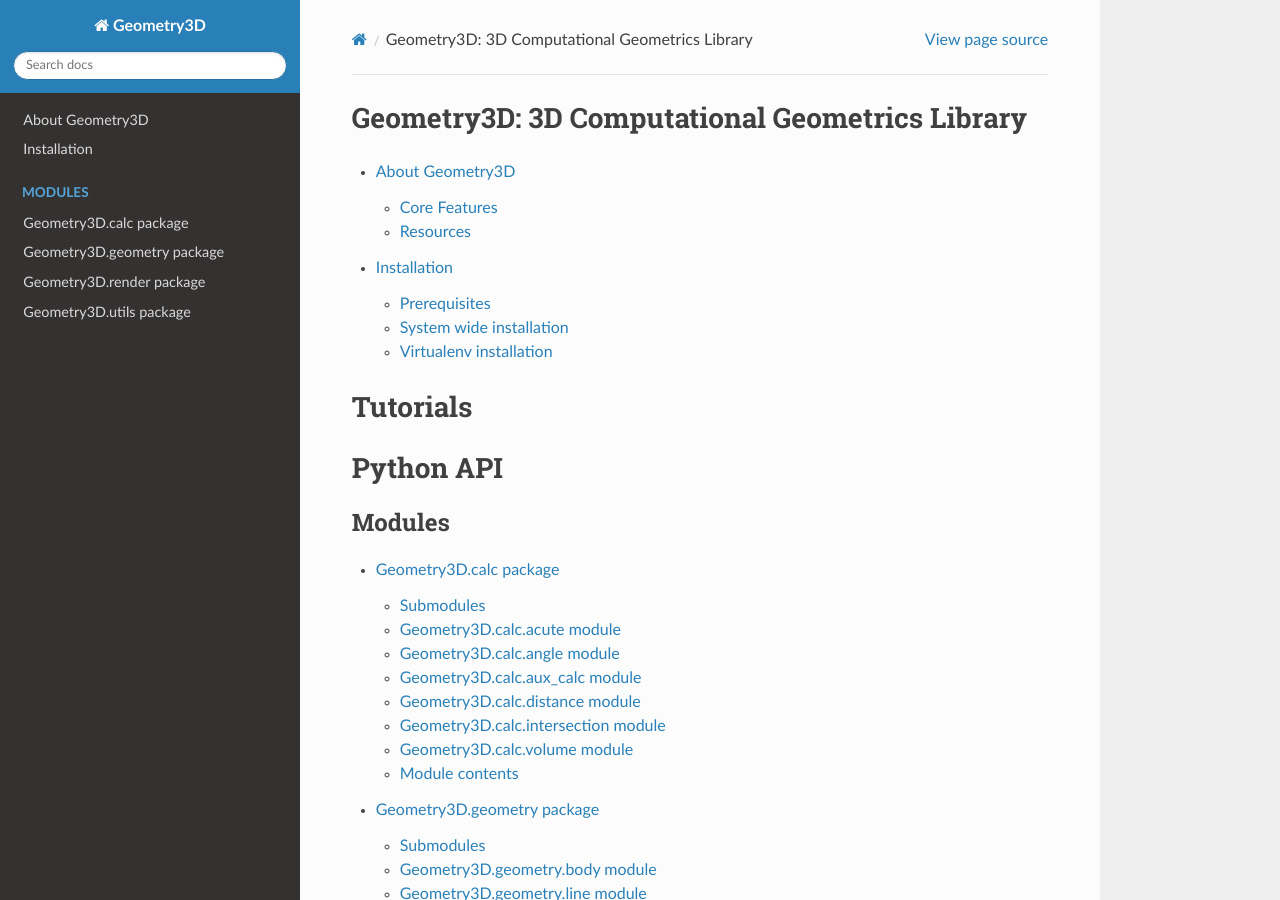
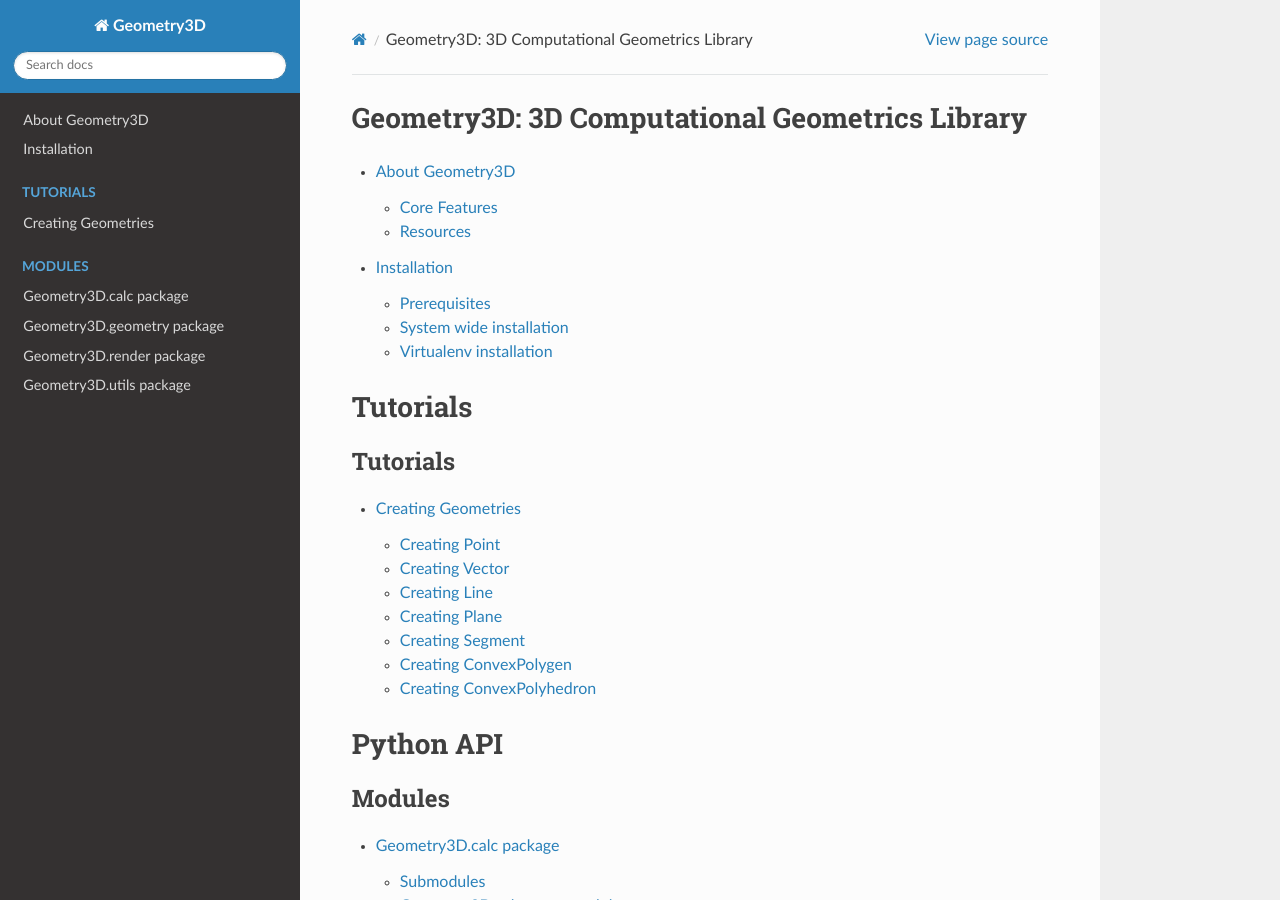
Before and after one commit to GouMinghao/Geometry3D, a Sphinx documentation site: the page built from doc/source/index.rst, in a window 1280 px wide and 900 px high. Built offline with Sphinx 7.4.7 and the Read the Docs theme 2.0.0, drawn with Linux system fonts in a browser that asks for light colours; part of the change alters nothing that is shown.

Commit message:
add creating doc

```diff
--- /dev/null
+++ b/doc/source/example_create.rst
@@ -0,0 +1,215 @@
+Creating Geometries
+===================
+
+Creating Point
+--------------
+
+Creating a Point using three cordinates::
+
+    >>> from Geometry3D import *
+    >>> pa = Point(1,2,3)
+    >>> pa
+    Point(1, 2, 3)
+
+Creating a Point using a list of coordinates::
+
+    >>> pb = Point([2,4,3])
+    >>> pb
+    Point(2, 4, 3)
+
+Specifically, special Point can be created using class function::
+
+    >>> o = origin()
+    >>> o
+    Point(0, 0, 0)
+
+Creating Vector
+---------------
+
+Creating a Vector using three cordinates::
+
+    >>> from Geometry3D import *
+    >>> va = Vector(1,2,3)
+    >>> va
+    Vector(1, 2, 3)
+
+Creating a Vector using two Points::
+
+    >>> pa = Point(1,2,3)
+    >>> pb = Point(2,3,1)
+    >>> vb = Vector(pa,pb)
+    >>> vb
+    Vector(1, 1, -2)
+
+Creating a Vector using a list of coordinates::
+
+    >>> vc = Vector([1,2,4])
+    >>> vc
+    Vector(1, 2, 4)
+
+Specifically, special Vectors can be created using class functions::
+
+    >>> x_unit_vector()
+    Vector(1, 0, 0)
+    >>> y_unit_vector()
+    Vector(0, 1, 0)
+    >>> z_unit_vector()
+    Vector(0, 0, 1)
+
+Creating Line
+-------------
+
+Creating Line using two Points::
+
+    >>> from Geometry3D import *
+    >>> pa = Point(1,2,3)
+    >>> pb = Point(2,3,1)
+    >>> l = Line(pa,pb)
+    >>> l
+    Line(sv=Vector(1, 2, 3),dv=Vector(1, 1, -2))
+
+Creating Line using two Vectors::
+
+    >>> va = Vector(1,2,3)
+    >>> vb = Vector(-1,-2,-1)
+    >>> l = Line(va,vb)
+    >>> l
+    Line(sv=Vector(1, 2, 3),dv=Vector(-1, -2, -1))
+
+Creating Line using a Point and a Vector::
+
+    Line(sv=Vector(1, 2, 3),dv=Vector(-1, -2, -1))
+    >>> pa = Point(2,6,-2)
+    >>> v = Vector(2,0,4)
+    >>> l = Line(pa,v)
+    >>> l
+    Line(sv=Vector(2, 6, -2),dv=Vector(2, 0, 4))
+
+Specifically, special Lines can be created using class functions::
+
+    >>> x_axis()
+    Line(sv=Vector(0, 0, 0),dv=Vector(1, 0, 0))
+    >>> y_axis()
+    Line(sv=Vector(0, 0, 0),dv=Vector(0, 1, 0))
+    >>> z_axis()
+    Line(sv=Vector(0, 0, 0),dv=Vector(0, 0, 1))
+
+Creating Plane
+--------------
+
+Creating Plane using three Points::
+
+    >>> from Geometry3D import *
+    >>> p1 = origin()
+    >>> p2 = Point(1,0,0)
+    >>> p3 = Point(0,1,0)
+    >>> p = Plane(p1,p2,p3)
+    >>> p
+    Plane(Point(0, 0, 0), Vector(0, 0, 1))
+
+Creating Plane using a Point and two Vectors::
+
+    >>> p1 = origin()
+    >>> v1 = x_unit_vector()
+    >>> v2 = z_unit_vector()
+    >>> p = Plane(p1,v1,v2)
+    >>> p
+    Plane(Point(0, 0, 0), Vector(0, -1, 0))
+
+Creating Plane using a Point and a Vector::
+
+    >>> p1 = origin()
+    >>> p = Plane(p1,Vector(1,1,1))
+    >>> p
+    Plane(Point(0, 0, 0), Vector(1, 1, 1))
+
+Creating Plane using four parameters::
+
+    # Plane(a, b, c, d):
+    # Initialise a plane given by the equation
+    # ax1 + bx2 + cx3 = d (general form).
+    >>> p = Plane(1,2,3,4)
+    >>> p
+    Plane(Point(-1.0, 1.0, 1.0), Vector(1, 2, 3))
+
+Specifically, special Planes can be created using class functions::
+
+    >>> xy_plane()
+    Plane(Point(0, 0, 0), Vector(0, 0, 1))
+    >>> yz_plane()
+    Plane(Point(0, 0, 0), Vector(1, 0, 0))
+    >>> xz_plane()
+    Plane(Point(0, 0, 0), Vector(0, 1, 0))
+
+Creating Segment
+----------------
+
+Creating Segment using two Points::
+
+    >>> from Geometry3D import *
+    >>> p1 = Point(0,0,2)
+    >>> p2 = Point(-1,2,0)
+    >>> s = Segment(p1,p2)
+    >>> s
+    Segment(Point(0, 0, 2), Point(-1, 2, 0))
+
+Creating Segment using a Point and a Vector::
+
+    >>> s = Segment(origin(),x_unit_vector())
+    >>> s
+    Segment(Point(0, 0, 0), Point(1, 0, 0))
+
+Creating ConvexPolygen
+----------------------
+
+Creating ConvexPolygen using a tuple of points::
+
+    >>> from Geometry3D import *
+    >>> pa = origin()
+    >>> pb = Point(1,1,0)
+    >>> pc = Point(1,0,0)
+    >>> pd = Point(0,1,0)
+    >>> cpg = ConvexPolygen((pa,pb,pc,pd))
+    >>> cpg
+    ConvexPolygen((Point(0, 0, 0), Point(0, 1, 0), Point(1, 1, 0), Point(1, 0, 0)))
+
+Specifically, Parallelogram can be created using one Point and two Vectors::
+
+    >>> pa = origin()
+    >>> cpg = Parallelogram(pa,x_unit_vector(),y_unit_vector())
+    >>> cpg
+    ConvexPolygen((Point(0, 0, 0), Point(1, 0, 0), Point(1, 1, 0), Point(0, 1, 0)))
+
+Creating ConvexPolyhedron
+-------------------------
+
+Creating ConvexPolyhedron using a tuple of ConvexPolygens::
+
+    >>> from Geometry3D import *
+    >>> a = Point(1,1,1)
+    >>> b = Point(-1,1,1)
+    >>> c = Point(-1,-1,1)
+    >>> d = Point(1,-1,1)
+    >>> e = Point(1,1,-1)
+    >>> f = Point(-1,1,-1)
+    >>> g = Point(-1,-1,-1)
+    >>> h = Point(1,-1,-1)
+    >>> cpg0 = ConvexPolygen((a,d,h,e))
+    >>> cpg1 = ConvexPolygen((a,e,f,b))
+    >>> cpg2 = ConvexPolygen((c,b,f,g))
+    >>> cpg3 = ConvexPolygen((c,g,h,d))
+    >>> cpg4 = ConvexPolygen((a,b,c,d))
+    >>> cpg5 = ConvexPolygen((e,h,g,f))
+    >>> cph0 = ConvexPolyhedron((cpg0,cpg1,cpg2,cpg3,cpg4,cpg5))
+    >>> cph0
+    ConvexPolyhedron
+    pyramid set:{Pyramid(ConvexPolygen((Point(1, 1, -1), Point(1, -1, -1), Point(-1, -1, -1), Point(-1, 1, -1))), Point(0.0, 0.0, 0.0)), Pyramid(ConvexPolygen((Point(1, 1, 1), Point(1, 1, -1), Point(-1, 1, -1), Point(-1, 1, 1))), Point(0.0, 0.0, 0.0)), Pyramid(ConvexPolygen((Point(-1, -1, 1), Point(-1, 1, 1), Point(-1, 1, -1), Point(-1, -1, -1))), Point(0.0, 0.0, 0.0)), Pyramid(ConvexPolygen((Point(-1, -1, 1), Point(-1, -1, -1), Point(1, -1, -1), Point(1, -1, 1))), Point(0.0, 0.0, 0.0)), Pyramid(ConvexPolygen((Point(1, 1, 1), Point(1, -1, 1), Point(1, -1, -1), Point(1, 1, -1))), Point(0.0, 0.0, 0.0)), Pyramid(ConvexPolygen((Point(1, 1, 1), Point(-1, 1, 1), Point(-1, -1, 1), Point(1, -1, 1))), Point(0.0, 0.0, 0.0))}
+    point set:{Point(1, 1, -1), Point(-1, -1, -1), Point(1, -1, 1), Point(-1, 1, 1), Point(1, 1, 1), Point(-1, -1, 1), Point(-1, 1, -1), Point(1, -1, -1)}
+
+Specifically, Parallelepiped can be created using a Point and Three Vectors::
+
+    >>> cph = Parallelepiped(origin(),x_unit_vector(),y_unit_vector(),z_unit_vector())
+    >>> cph
+    ConvexPolyhedron
+    pyramid set:{Pyramid(ConvexPolygen((Point(1, 1, 1), Point(0, 1, 1), Point(0, 1, 0), Point(1, 1, 0))), Point(0.5, 0.5, 0.5)), Pyramid(ConvexPolygen((Point(0, 0, 0), Point(0, 1, 0), Point(0, 1, 1), Point(0, 0, 1))), Point(0.5, 0.5, 0.5)), Pyramid(ConvexPolygen((Point(0, 0, 0), Point(1, 0, 0), Point(1, 0, 1), Point(0, 0, 1))), Point(0.5, 0.5, 0.5)), Pyramid(ConvexPolygen((Point(1, 1, 1), Point(1, 0, 1), Point(1, 0, 0), Point(1, 1, 0))), Point(0.5, 0.5, 0.5)), Pyramid(ConvexPolygen((Point(0, 0, 0), Point(1, 0, 0), Point(1, 1, 0), Point(0, 1, 0))), Point(0.5, 0.5, 0.5)), Pyramid(ConvexPolygen((Point(1, 1, 1), Point(0, 1, 1), Point(0, 0, 1), Point(1, 0, 1))), Point(0.5, 0.5, 0.5))}
+    point set:{Point(0, 0, 1), Point(1, 1, 1), Point(1, 1, 0), Point(0, 1, 1), Point(1, 0, 1), Point(0, 0, 0), Point(1, 0, 0), Point(0, 1, 0)}
--- a/doc/source/index.rst
+++ b/doc/source/index.rst
@@ -18,6 +18,10 @@ Tutorials
 .. toctree::
    :maxdepth: 2
    :caption: Tutorials
+
+   example_create
+
+
 
 
 Python API
```
